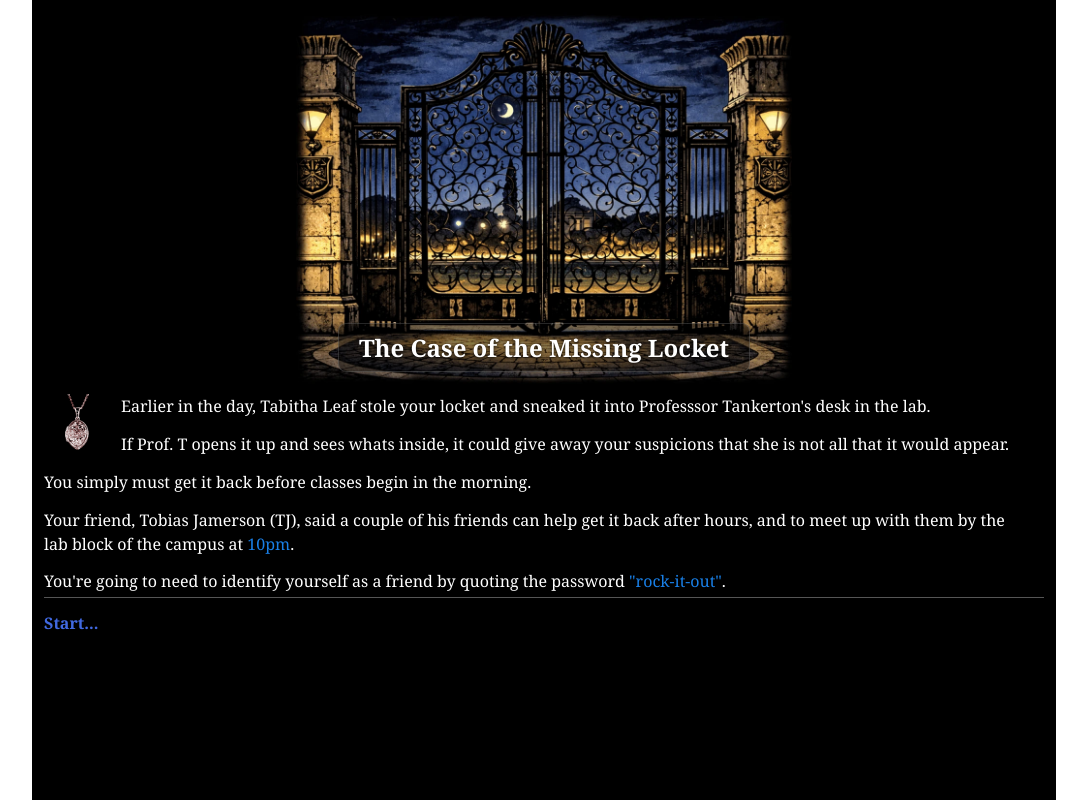
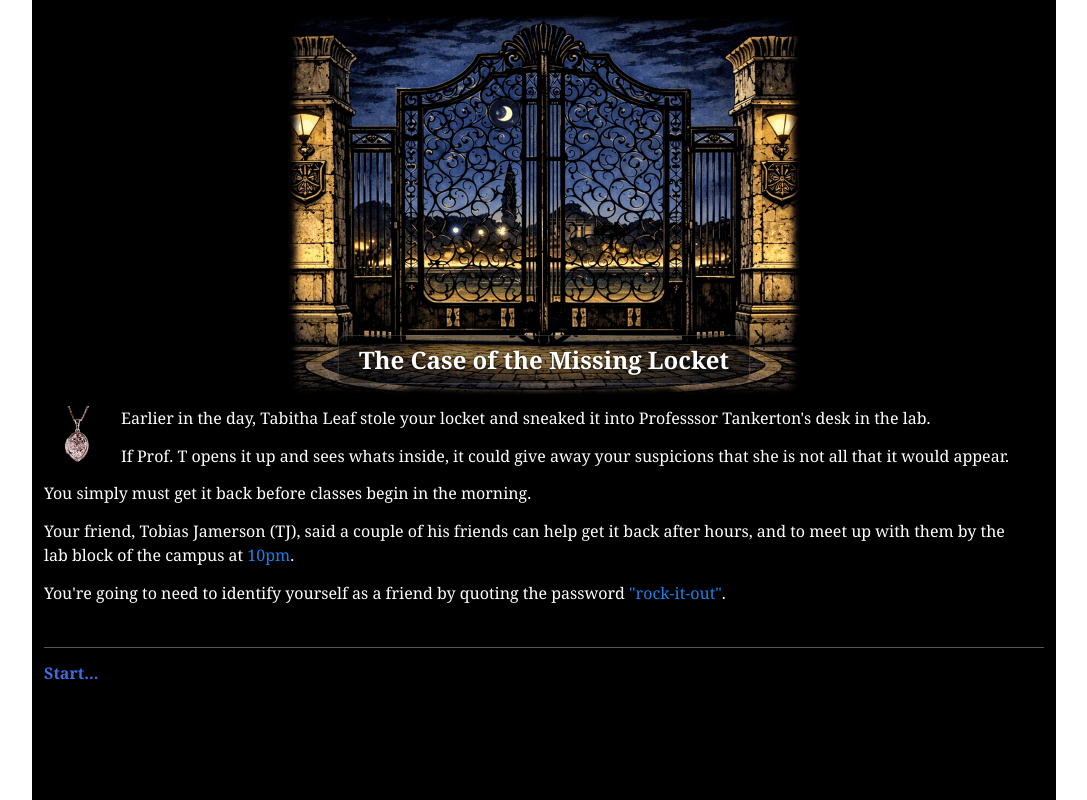
Before and after one commit to KaiPlunkett/twine-campus-life-the-case-of-the-missing-locket, a plain HTML site: page index.html in a window 1280 px wide. Shown: the whole page, without its empty margins (96-1183 px from the left). Drawn offline with Linux system fonts and the light colour scheme.

Commit message:
Update css

```diff
--- a/index.html
+++ b/index.html
@@ -38,7 +38,6 @@ tw-story {
 
 tw-passage {
   display: block;
-  container-type: inline-size;
   width: 100%;
   height: 100%;
   min-width: 0;
@@ -52,13 +51,15 @@ tw-sidebar {
 }
 
 .all-container {
-  --content-width: min(100%, 1024px);
-  --prompts-height: 180px;
+  --content-width: 100%;
+  --prompts-height: 130px;
   --image-ratio: 0.75;
+  --available-width: min(calc(100vw - 24px), 1000px);
   --image-height: min(
-    calc(min(100cqw, 1024px) * var(--image-ratio)),
-    48%
+    calc(var(--available-width) * var(--image-ratio)),
+    48svh
   );
+  --image-width: calc(var(--image-height) / var(--image-ratio));
 
   display: grid;
   position: fixed !important;
@@ -91,7 +92,7 @@ tw-sidebar {
   align-self: start;
   justify-self: center;
   z-index: 3;
-  width: calc(var(--content-width) - 16px);
+  width: calc(var(--image-width) - 16px);
   max-width: 100%;
   min-width: 0;
   margin: 8px 0 0;
@@ -140,8 +141,8 @@ tw-sidebar {
   align-items: center;
   justify-content: center;
   justify-self: center;
-  width: var(--content-width);
-  height: 100%;
+  width: var(--image-width);
+  height: var(--image-height);
   max-width: 100%;
   min-width: 0;
   min-height: 0;
@@ -176,7 +177,7 @@ tw-sidebar {
   justify-self: center;
   align-self: end;
   width: fit-content;
-  max-width: calc(var(--content-width) - 20px);
+  max-width: calc(var(--image-width) - 20px);
   margin: 0 0 12px;
   padding: 8px 20px;
   border: 1px solid rgba(255, 255, 255, 0.15);
@@ -645,12 +646,14 @@ tw-sidebar {
 @media (max-width: 767px) {
   .all-container {
     --image-ratio: 0.5625;
+    --image-width: var(--available-width);
+    --image-height: calc(
+      var(--image-width) * var(--image-ratio)
+    );
   }
-}
-
-@media (max-height: 550px) {
-  .all-container {
-    --prompts-height: 160px;
+
+  .background-image {
+    object-fit: cover;
   }
 }
 
```
Also changed, not shown: src/twine/stories/Campus Life - The Case of the Missing Locket.html (+17 -14 lines).
